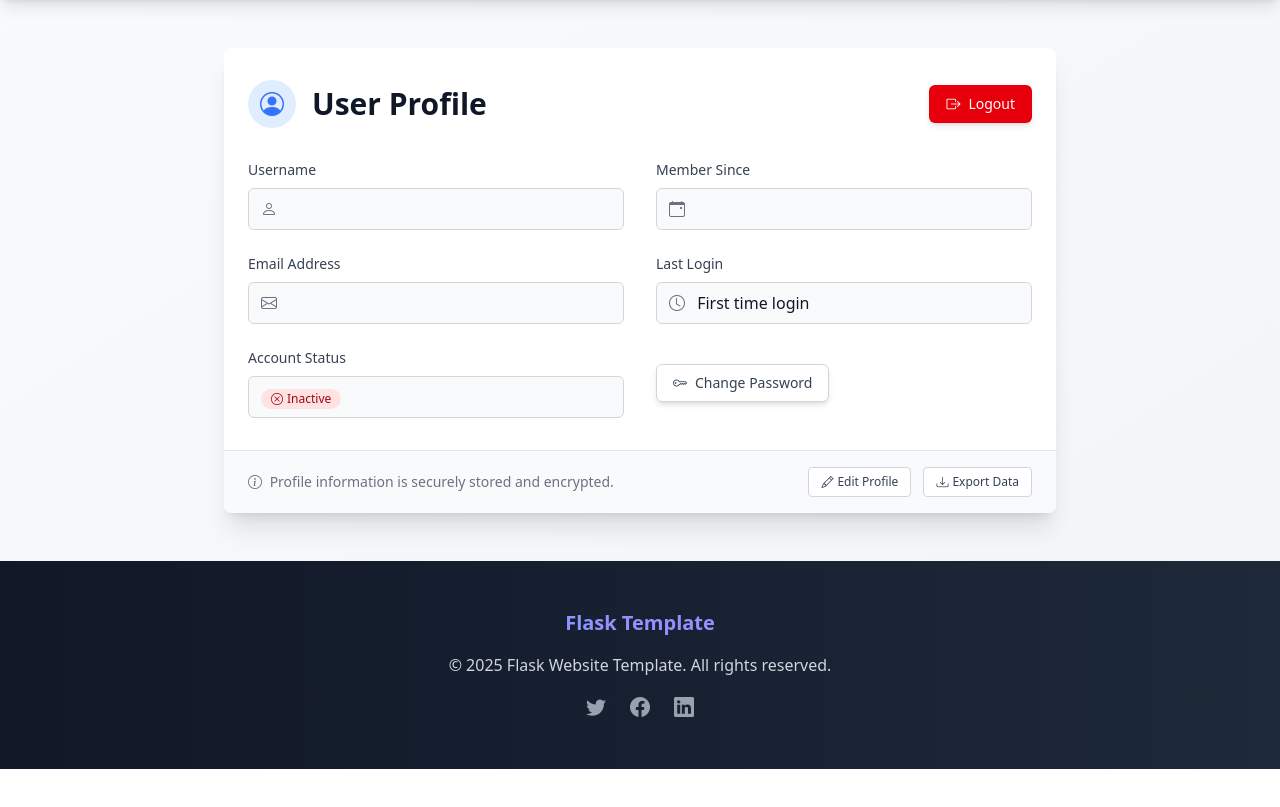
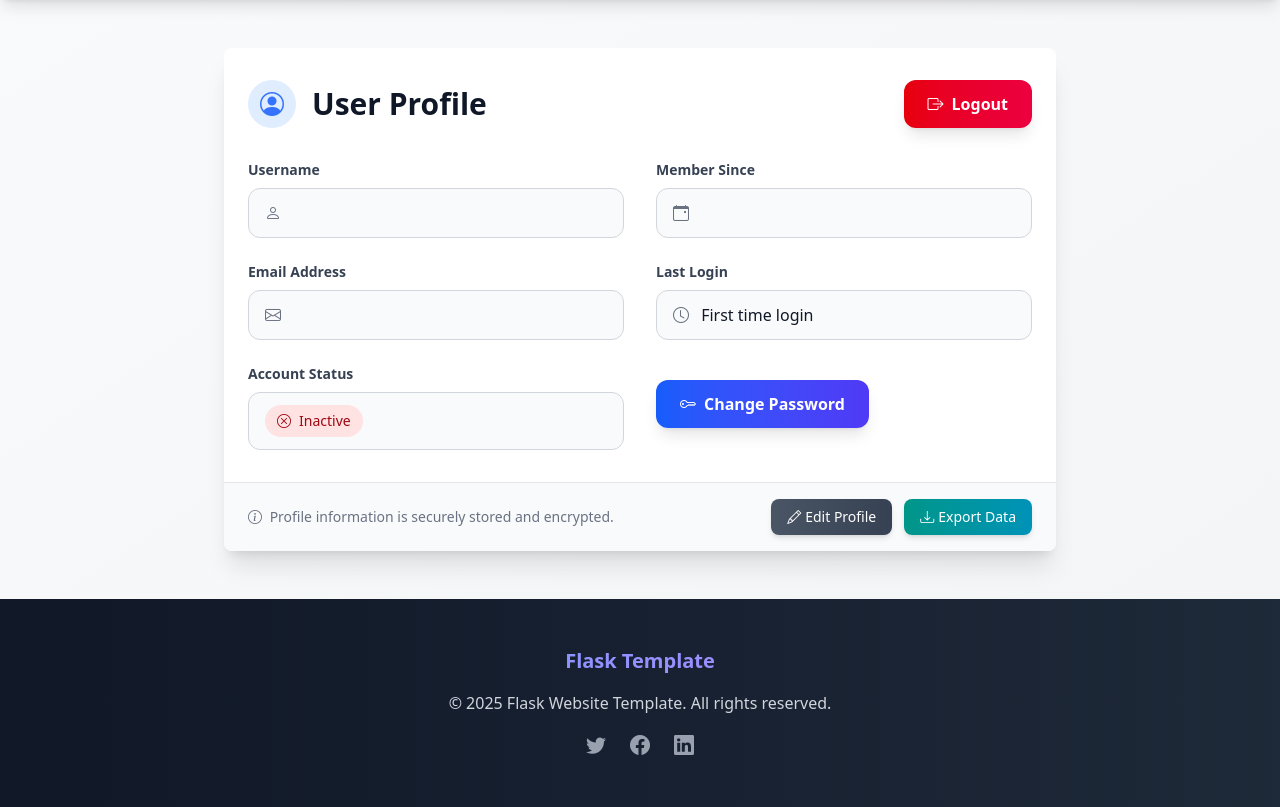
Before and after one commit to MACantara/flask-website-template, a Flask app: template app/templates/auth/profile.html in a window 1280 px wide. Shown: the part 65-872 px from the top of the page. Before the commit the page ends 834 px from the top, so only its background shows below. Run offline with Flask 3, Linux system fonts and the light colour scheme; the template is opened without the code that fills it, so the values that code supplies are empty.

Commit message:
Enhance form layouts and animations across authentication and password templates for improved user experience

```diff
--- a/app/templates/auth/profile.html
+++ b/app/templates/auth/profile.html
@@ -16,8 +16,8 @@
                     </h1>
                 </div>
                 <a href="{{ url_for('auth.logout') }}"
-                   class="form-button inline-flex items-center px-4 py-2 border border-transparent text-sm font-medium rounded-md text-white bg-red-600 hover:bg-red-700 focus:outline-none focus:ring-2 focus:ring-offset-2 focus:ring-red-500 transition-all duration-200 shadow-md hover:shadow-lg hover:scale-105 transform">
-                    <i class="bi bi-box-arrow-right mr-2 transition-transform duration-200 hover:translate-x-1"></i>
+                   class="group inline-flex items-center px-6 py-3 bg-gradient-to-r from-red-600 to-rose-600 text-white font-semibold rounded-xl hover:from-red-700 hover:to-rose-700 transition-all duration-300 focus:outline-none focus:ring-4 focus:ring-red-500/25 shadow-lg hover:shadow-xl hover:scale-105 transform">
+                    <i class="bi bi-box-arrow-right mr-2 group-hover:translate-x-1 transition-transform duration-300"></i>
                     Logout
                 </a>
             </div>
@@ -25,36 +25,36 @@
             <div class="grid grid-cols-1 md:grid-cols-2 gap-8 opacity-0 animate-fade-in-left" style="animation-delay: 0.1s;">
                 <div class="space-y-6">
                     <div class="opacity-0 animate-fade-in-up" style="animation-delay: 0.2s;">
-                        <label class="block text-sm font-medium text-gray-700 dark:text-gray-300 mb-2 transition-colors duration-200">
+                        <label class="block text-sm font-semibold text-gray-700 dark:text-gray-300 mb-2">
                             Username
                         </label>
-                        <div class="px-3 py-2 bg-gray-50 dark:bg-gray-700 border border-gray-300 dark:border-gray-600 rounded-md text-gray-900 dark:text-white transition-all duration-200 hover:bg-gray-100 dark:hover:bg-gray-600 hover:shadow-md">
+                        <div class="px-4 py-3 bg-gray-50 dark:bg-gray-700 border border-gray-300 dark:border-gray-600 rounded-xl text-gray-900 dark:text-white transition-all duration-300 hover:bg-gray-100 dark:hover:bg-gray-600 hover:shadow-md">
                             <i class="bi bi-person mr-2 text-gray-500 dark:text-gray-400"></i>{{ user.username }}
                         </div>
                     </div>
 
                     <div class="opacity-0 animate-fade-in-up" style="animation-delay: 0.3s;">
-                        <label class="block text-sm font-medium text-gray-700 dark:text-gray-300 mb-2 transition-colors duration-200">
+                        <label class="block text-sm font-semibold text-gray-700 dark:text-gray-300 mb-2">
                             Email Address
                         </label>
-                        <div class="px-3 py-2 bg-gray-50 dark:bg-gray-700 border border-gray-300 dark:border-gray-600 rounded-md text-gray-900 dark:text-white transition-all duration-200 hover:bg-gray-100 dark:hover:bg-gray-600 hover:shadow-md">
+                        <div class="px-4 py-3 bg-gray-50 dark:bg-gray-700 border border-gray-300 dark:border-gray-600 rounded-xl text-gray-900 dark:text-white transition-all duration-300 hover:bg-gray-100 dark:hover:bg-gray-600 hover:shadow-md">
                             <i class="bi bi-envelope mr-2 text-gray-500 dark:text-gray-400"></i>{{ user.email }}
                         </div>
                     </div>
 
                     <div class="opacity-0 animate-fade-in-up" style="animation-delay: 0.4s;">
-                        <label class="block text-sm font-medium text-gray-700 dark:text-gray-300 mb-2 transition-colors duration-200">
+                        <label class="block text-sm font-semibold text-gray-700 dark:text-gray-300 mb-2">
                             Account Status
                         </label>
-                        <div class="px-3 py-2 bg-gray-50 dark:bg-gray-700 border border-gray-300 dark:border-gray-600 rounded-md transition-all duration-200 hover:shadow-md">
+                        <div class="px-4 py-3 bg-gray-50 dark:bg-gray-700 border border-gray-300 dark:border-gray-600 rounded-xl transition-all duration-300 hover:shadow-md">
                             {% if user.is_active %}
-                                <span class="inline-flex items-center px-2.5 py-0.5 rounded-full text-xs font-medium bg-green-100 text-green-800 dark:bg-green-900 dark:text-green-200 transition-all duration-200 hover:scale-105">
-                                    <i class="bi bi-check-circle mr-1"></i>
+                                <span class="inline-flex items-center px-3 py-1.5 rounded-full text-sm font-medium bg-green-100 text-green-800 dark:bg-green-900 dark:text-green-200 transition-all duration-200 hover:scale-105">
+                                    <i class="bi bi-check-circle mr-2"></i>
                                     Active
                                 </span>
                             {% else %}
-                                <span class="inline-flex items-center px-2.5 py-0.5 rounded-full text-xs font-medium bg-red-100 text-red-800 dark:bg-red-900 dark:text-red-200 transition-all duration-200 hover:scale-105">
-                                    <i class="bi bi-x-circle mr-1"></i>
+                                <span class="inline-flex items-center px-3 py-1.5 rounded-full text-sm font-medium bg-red-100 text-red-800 dark:bg-red-900 dark:text-red-200 transition-all duration-200 hover:scale-105">
+                                    <i class="bi bi-x-circle mr-2"></i>
                                     Inactive
                                 </span>
                             {% endif %}
@@ -64,19 +64,19 @@
 
                 <div class="space-y-6">
                     <div class="opacity-0 animate-fade-in-up" style="animation-delay: 0.3s;">
-                        <label class="block text-sm font-medium text-gray-700 dark:text-gray-300 mb-2 transition-colors duration-200">
+                        <label class="block text-sm font-semibold text-gray-700 dark:text-gray-300 mb-2">
                             Member Since
                         </label>
-                        <div class="px-3 py-2 bg-gray-50 dark:bg-gray-700 border border-gray-300 dark:border-gray-600 rounded-md text-gray-900 dark:text-white transition-all duration-200 hover:bg-gray-100 dark:hover:bg-gray-600 hover:shadow-md">
+                        <div class="px-4 py-3 bg-gray-50 dark:bg-gray-700 border border-gray-300 dark:border-gray-600 rounded-xl text-gray-900 dark:text-white transition-all duration-300 hover:bg-gray-100 dark:hover:bg-gray-600 hover:shadow-md">
                             <i class="bi bi-calendar-event mr-2 text-gray-500 dark:text-gray-400"></i>{{ user.created_at.strftime('%B %d, %Y') }}
                         </div>
                     </div>
 
                     <div class="opacity-0 animate-fade-in-up" style="animation-delay: 0.4s;">
-                        <label class="block text-sm font-medium text-gray-700 dark:text-gray-300 mb-2 transition-colors duration-200">
+                        <label class="block text-sm font-semibold text-gray-700 dark:text-gray-300 mb-2">
                             Last Login
                         </label>
-                        <div class="px-3 py-2 bg-gray-50 dark:bg-gray-700 border border-gray-300 dark:border-gray-600 rounded-md text-gray-900 dark:text-white transition-all duration-200 hover:bg-gray-100 dark:hover:bg-gray-600 hover:shadow-md">
+                        <div class="px-4 py-3 bg-gray-50 dark:bg-gray-700 border border-gray-300 dark:border-gray-600 rounded-xl text-gray-900 dark:text-white transition-all duration-300 hover:bg-gray-100 dark:hover:bg-gray-600 hover:shadow-md">
                             <i class="bi bi-clock mr-2 text-gray-500 dark:text-gray-400"></i>
                             {% if user.last_login %}
                                 {{ user.last_login.strftime('%B %d, %Y at %I:%M %p') }}
@@ -88,8 +88,8 @@
 
                     <div class="pt-4 opacity-0 animate-fade-in-up" style="animation-delay: 0.5s;">
                         <a href="{{ url_for('password_reset.forgot_password') }}"
-                           class="form-button inline-flex items-center px-4 py-2 border border-gray-300 dark:border-gray-600 text-sm font-medium rounded-md text-gray-700 dark:text-gray-300 bg-white dark:bg-gray-700 hover:bg-gray-50 dark:hover:bg-gray-600 focus:outline-none focus:ring-2 focus:ring-offset-2 focus:ring-blue-500 transition-all duration-200 shadow-md hover:shadow-lg hover:scale-105 transform">
-                            <i class="bi bi-key mr-2 transition-transform duration-200 hover:translate-x-1"></i>
+                           class="group inline-flex items-center px-6 py-3 bg-gradient-to-r from-blue-600 to-indigo-600 text-white font-semibold rounded-xl hover:from-blue-700 hover:to-indigo-700 transition-all duration-300 focus:outline-none focus:ring-4 focus:ring-blue-500/25 shadow-lg hover:shadow-xl hover:scale-105 transform">
+                            <i class="bi bi-key mr-2 group-hover:translate-x-1 transition-transform duration-300"></i>
                             Change Password
                         </a>
                     </div>
@@ -105,12 +105,12 @@
                     Profile information is securely stored and encrypted.
                 </div>
                 <div class="flex space-x-3">
-                    <button class="inline-flex items-center px-3 py-1.5 border border-gray-300 dark:border-gray-600 text-xs font-medium rounded text-gray-700 dark:text-gray-300 bg-white dark:bg-gray-700 hover:bg-gray-50 dark:hover:bg-gray-600 focus:outline-none focus:ring-2 focus:ring-offset-2 focus:ring-blue-500 transition-all duration-200 hover:scale-105 transform">
-                        <i class="bi bi-pencil mr-1"></i>
+                    <button class="group inline-flex items-center px-4 py-2 bg-gradient-to-r from-gray-600 to-gray-700 text-white text-sm font-medium rounded-lg hover:from-gray-700 hover:to-gray-800 transition-all duration-300 focus:outline-none focus:ring-4 focus:ring-gray-500/25 shadow-md hover:shadow-lg hover:scale-105 transform">
+                        <i class="bi bi-pencil mr-1 group-hover:translate-x-1 transition-transform duration-300"></i>
                         Edit Profile
                     </button>
-                    <button class="inline-flex items-center px-3 py-1.5 border border-gray-300 dark:border-gray-600 text-xs font-medium rounded text-gray-700 dark:text-gray-300 bg-white dark:bg-gray-700 hover:bg-gray-50 dark:hover:bg-gray-600 focus:outline-none focus:ring-2 focus:ring-offset-2 focus:ring-blue-500 transition-all duration-200 hover:scale-105 transform">
-                        <i class="bi bi-download mr-1"></i>
+                    <button class="group inline-flex items-center px-4 py-2 bg-gradient-to-r from-teal-600 to-cyan-600 text-white text-sm font-medium rounded-lg hover:from-teal-700 hover:to-cyan-700 transition-all duration-300 focus:outline-none focus:ring-4 focus:ring-teal-500/25 shadow-md hover:shadow-lg hover:scale-105 transform">
+                        <i class="bi bi-download mr-1 group-hover:translate-x-1 transition-transform duration-300"></i>
                         Export Data
                     </button>
                 </div>
```
Also changed, not shown: app/templates/auth/login.html (+10 -12 lines), app/templates/auth/signup.html (+11 -13 lines), app/templates/password/forgot_password.html (+6 -8 lines), app/templates/password/reset_password.html (+7 -9 lines).
